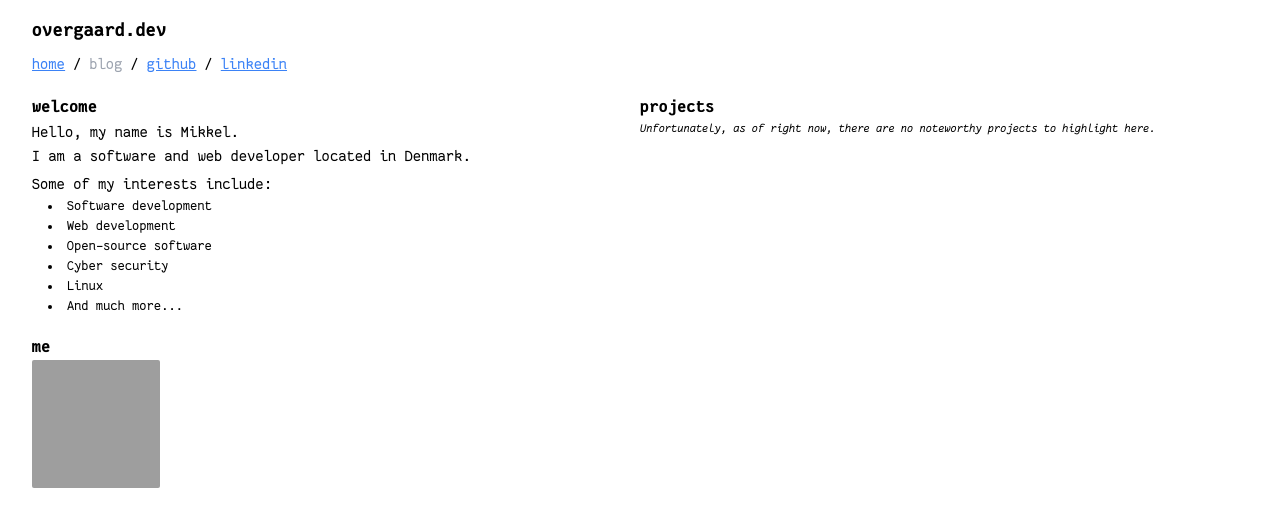
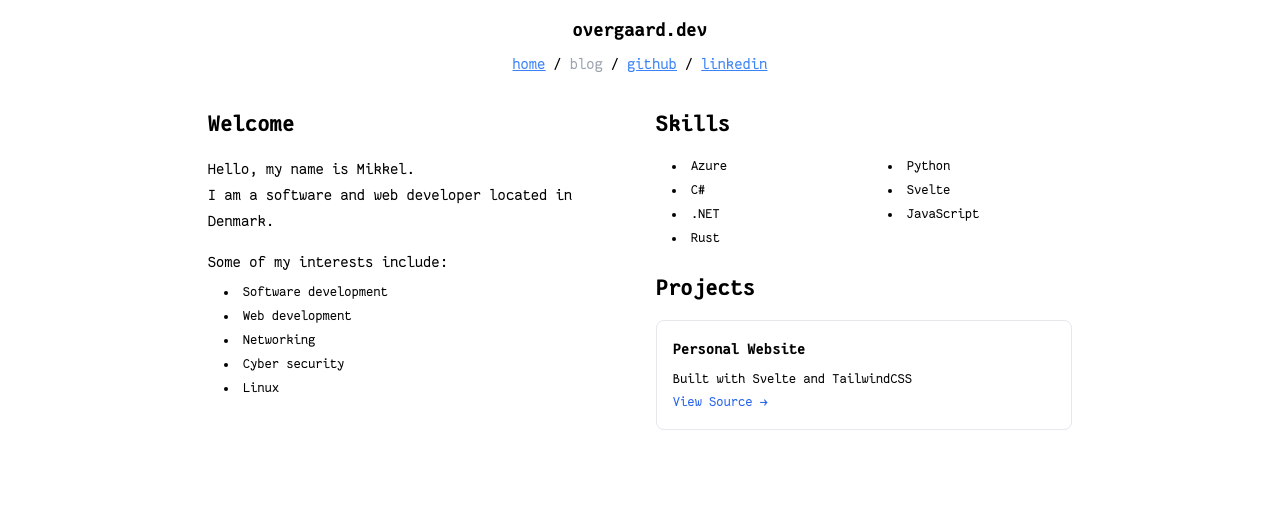
Before and after one commit to mikkelon/overgaard.dev, a SvelteKit app: page / in a window 1280 px wide. Shown: the top 526 px of the page. Built offline with nearby package versions, Linux system fonts and the light colour scheme; grey boxes are pictures that could not be loaded.

Commit message:
feat: Add initial portfolio page with skills and projects sections

```diff
--- /dev/null
+++ b/src/components/ProjectCard.svelte
@@ -0,0 +1,11 @@
+<script lang="ts">
+  export let title: string;
+  export let description: string;
+  export let sourceUrl: string;
+</script>
+
+<div class="border rounded-lg p-4 hover:shadow-md transition-shadow">
+  <h3 class="font-semibold">{title}</h3>
+  <p class="text-sm mt-2">{description}</p>
+  <a href={sourceUrl} target="_blank" class="text-blue-600 text-sm hover:underline">View Source →</a>
+</div>
--- a/src/lib/components/Header.svelte
+++ b/src/lib/components/Header.svelte
@@ -1,4 +1,4 @@
-<header class="flex flex-col gap-2">
+<header class="flex flex-col gap-2 items-center">
   <h1>overgaard.dev</h1>
   <div class="flex gap-2">
     <a class="link" href="/">home</a>
@@ -18,3 +18,6 @@
     </a>
   </div>
 </header>
+
+<style>
+</style>
--- a/src/routes/+page.svelte
+++ b/src/routes/+page.svelte
@@ -1,35 +1,53 @@
-<main class="grid sm:grid-cols-1 md:grid-cols-2">
-  <article>
-    <h2>welcome</h2>
+<script>
+  import ProjectCard from '../components/ProjectCard.svelte';
+</script>
+
+<main class="grid sm:grid-cols-1 md:grid-cols-2 gap-8 max-w-4xl mx-auto p-4">
+  <article class="space-y-6">
+    <section>
+      <h2 class="text-2xl font-bold mb-4">Welcome</h2>
       <div class="flex gap-4">
         <div>
-        <p>
+          <p class="leading-relaxed">
             Hello, my name is Mikkel.<br />
             I am a software and web developer located in Denmark.<br />
           </p>
-        <p class="mt-1">Some of my interests include:</p>
-        <ul class="list-disc list-inside">
+          <p class="mt-4">Some of my interests include:</p>
+          <ul class="list-disc list-inside mt-2 space-y-1">
             <li>Software development</li>
             <li>Web development</li>
-          <li>Open-source software</li>
+            <li>Networking</li>
             <li>Cyber security</li>
             <li>Linux</li>
-          <li>And much more...</li>
           </ul>
         </div>
       </div>
-    <h2>me</h2>
-    <img
-      class="h-32 w-32 rounded-sm"
-      src="https://avatars.githubusercontent.com/u/18313889"
-      alt="Mikkel Overgaard"
+    </section>
+  </article>
+
+  <article class="space-y-6">
+    <section>
+      <h2 class="text-2xl font-bold mb-4">Skills</h2>
+      <ul class="list-disc list-inside columns-2 gap-x-4 space-y-1">
+        <li>Azure</li>
+        <li>C#</li>
+        <li>.NET</li>
+        <li>Rust</li>
+        <li>Python</li>
+        <li>Svelte</li>
+        <li>JavaScript</li>
+      </ul>
+    </section>
+
+    <section>
+      <h2 class="text-2xl font-bold mb-4">Projects</h2>
+      <div class="space-y-4">
+        <ProjectCard
+          title="Personal Website"
+          description="Built with Svelte and TailwindCSS"
+          sourceUrl="https://github.com/mikkelon/overgaard.dev"
         />
-  </article>
-  <article>
-    <h2>projects</h2>
-    <p class="text-xs italic">
-      Unfortunately, as of right now, there are no noteworthy projects to
-      highlight here.
-    </p>
+      </div>
+    </section>
   </article>
 </main>
```
Also changed, not shown: src/app.css (line endings or trailing spaces), 1 other file (tests, documents, lock files or other folders). Lines whose indentation alone changed are shown as unchanged.
